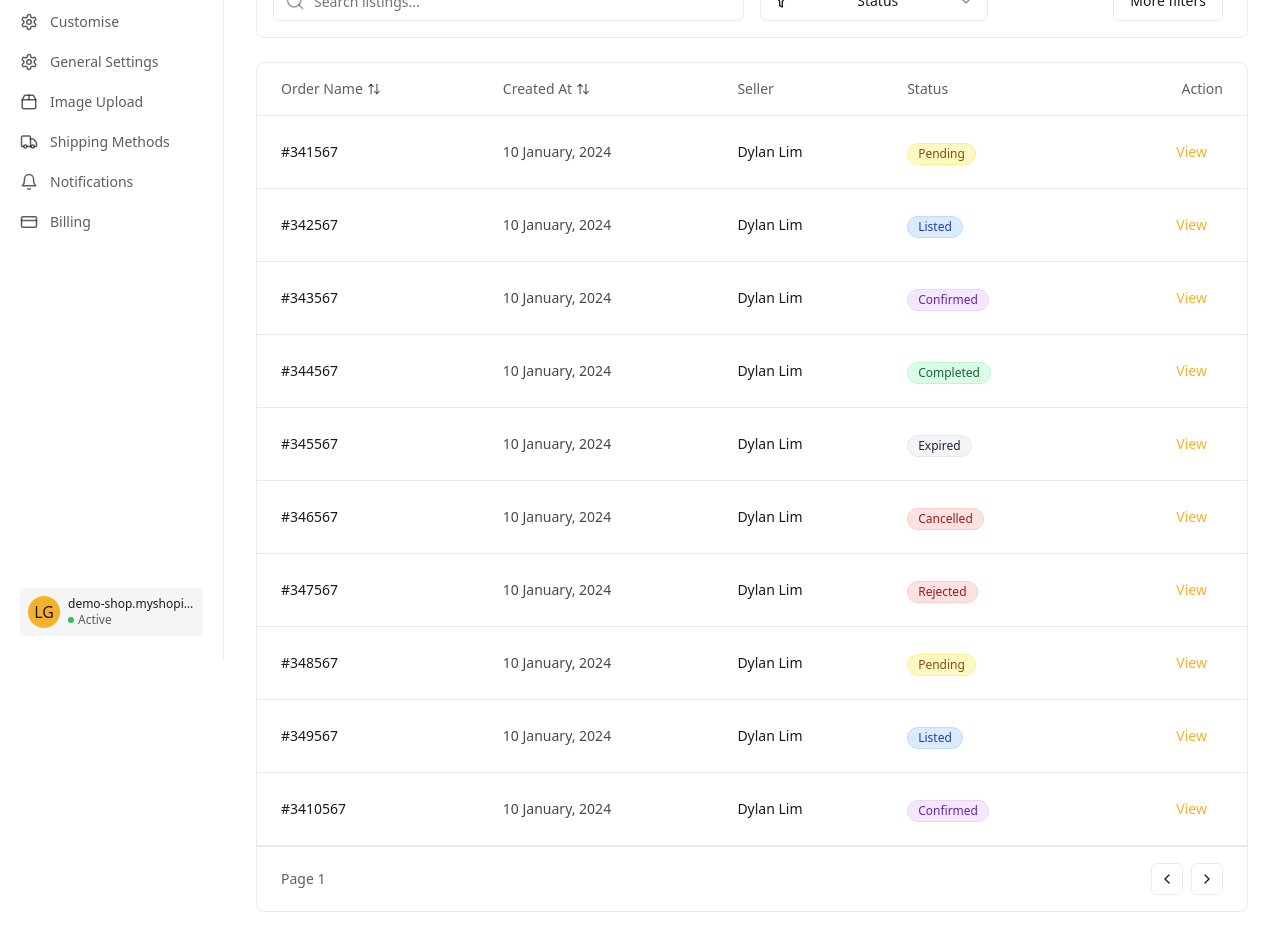
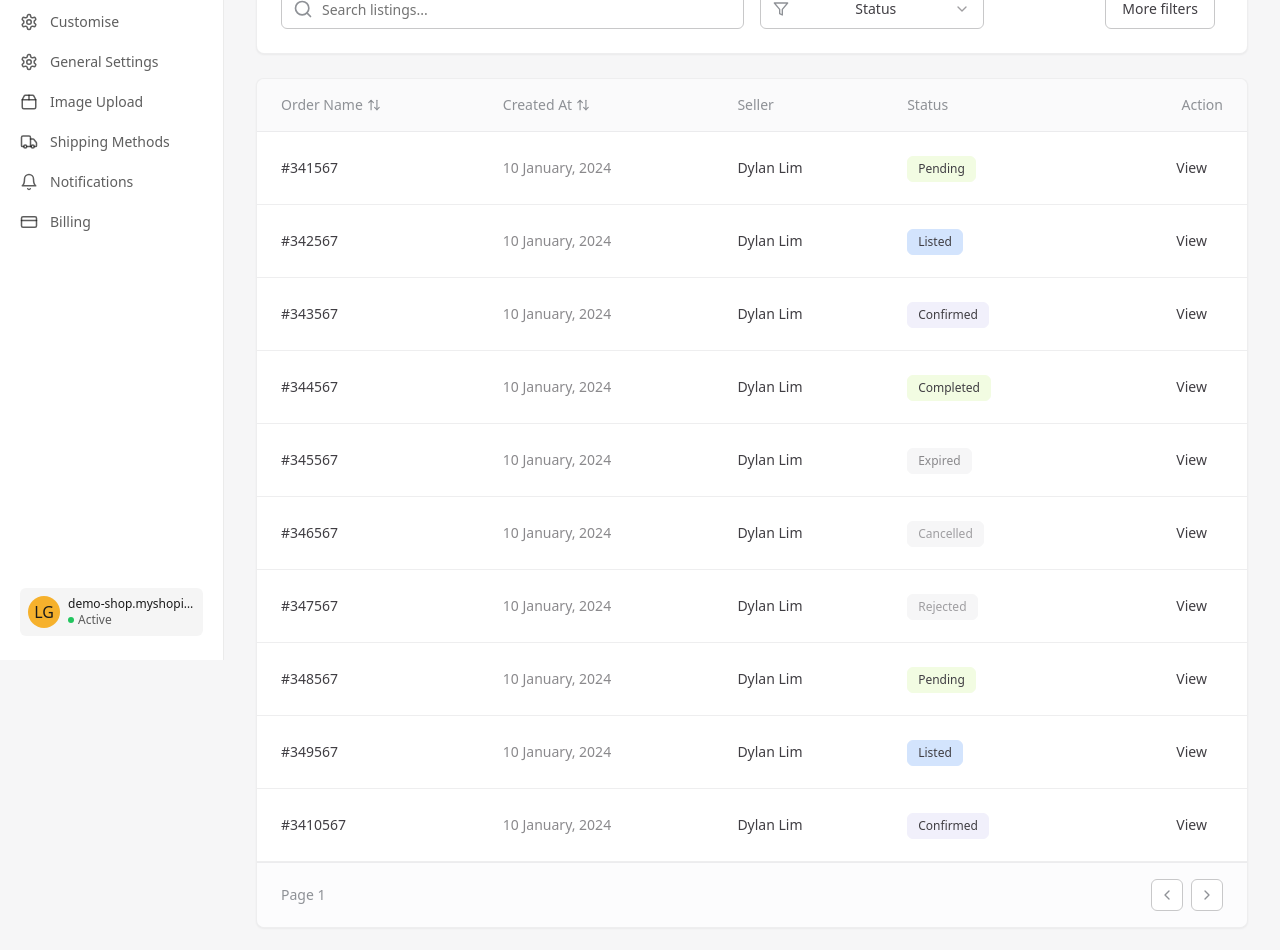
Before and after one commit to nicolaspc123/listing-sculptor, a React (Vite) app: page /manage-listings in a window 1280 px wide. Shown: the part 140-1090 px from the top of the page. Built offline with nearby package versions, Linux system fonts and the light colour scheme.

Commit message:
Redesign UI with Polaris
The UI was redesigned to use the Polaris design system.

```diff
--- a/src/components/ListingsTable.tsx
+++ b/src/components/ListingsTable.tsx
@@ -31,24 +31,24 @@ const StatusBadge = ({ status }: { status: ListingStatus }) => {
   };
 
   const statusClasses: Record<ListingStatus, string> = {
-    pending: 'bg-yellow-100 text-yellow-800 border-yellow-200',
-    listed: 'bg-blue-100 text-blue-800 border-blue-200',
-    confirmed: 'bg-purple-100 text-purple-800 border-purple-200',
-    completed: 'bg-green-100 text-green-800 border-green-200',
-    expired: 'bg-gray-100 text-gray-800 border-gray-200',
-    cancelled: 'bg-red-100 text-red-800 border-red-200',
-    rejected: 'bg-red-100 text-red-800 border-red-200',
+    pending: 'bg-[#F2FCE2] text-[#403E43] border-[#F2FCE2]',
+    listed: 'bg-[#D3E4FD] text-[#403E43] border-[#D3E4FD]',
+    confirmed: 'bg-[#F1F0FB] text-[#403E43] border-[#F1F0FB]',
+    completed: 'bg-[#F2FCE2] text-[#403E43] border-[#F2FCE2]',
+    expired: 'bg-[#F6F6F7] text-[#8A898C] border-[#F6F6F7]',
+    cancelled: 'bg-[#F6F6F7] text-[#9F9EA1] border-[#F6F6F7]',
+    rejected: 'bg-[#F6F6F7] text-[#9F9EA1] border-[#F6F6F7]',
   };
 
   return (
-    <span className={`inline-flex items-center px-2.5 py-0.5 rounded-full text-xs font-medium border ${statusClasses[status]}`}>
+    <span className={`inline-flex items-center px-2.5 py-1 rounded-md text-xs font-medium border ${statusClasses[status]}`}>
       {statusLabels[status]}
     </span>
   );
 };
 
 const SortableHeader = ({ label }: { label: string }) => (
-  <div className="flex items-center gap-1 cursor-pointer hover:text-primary transition-colors">
+  <div className="flex items-center gap-1 cursor-pointer hover:text-[#403E43] text-[#8E9196] transition-colors">
     {label}
     <ArrowUpDown size={14} />
   </div>
@@ -56,24 +56,24 @@ const SortableHeader = ({ label }: { label: string }) => (
 
 const ListingsTable: React.FC<ListingsTableProps> = ({ listings, onViewListing }) => {
   return (
-    <div className="bg-white rounded-lg border border-border overflow-hidden animate-fadeIn">
+    <div className="bg-white rounded-lg border border-[#C8C8C9]/30 overflow-hidden animate-fadeIn shadow-sm">
       <div className="overflow-x-auto">
         <table className="w-full">
           <thead>
-            <tr className="border-b border-border">
-              <th className="px-6 py-4 text-left text-sm font-medium text-foreground/70">
+            <tr className="border-b border-[#C8C8C9]/30 bg-[#F6F6F7]/50">
+              <th className="px-6 py-4 text-left text-sm font-medium text-[#8E9196]">
                 <SortableHeader label="Order Name" />
               </th>
-              <th className="px-6 py-4 text-left text-sm font-medium text-foreground/70">
+              <th className="px-6 py-4 text-left text-sm font-medium text-[#8E9196]">
                 <SortableHeader label="Created At" />
               </th>
-              <th className="px-6 py-4 text-left text-sm font-medium text-foreground/70">
+              <th className="px-6 py-4 text-left text-sm font-medium text-[#8E9196]">
                 Seller
               </th>
-              <th className="px-6 py-4 text-left text-sm font-medium text-foreground/70">
+              <th className="px-6 py-4 text-left text-sm font-medium text-[#8E9196]">
                 Status
               </th>
-              <th className="px-6 py-4 text-right text-sm font-medium text-foreground/70">
+              <th className="px-6 py-4 text-right text-sm font-medium text-[#8E9196]">
                 Action
               </th>
             </tr>
@@ -82,18 +82,18 @@ const ListingsTable: React.FC<ListingsTableProps> = ({ listings, onViewListing }
             {listings.map((listing) => (
               <tr
                 key={listing.id}
-                className="border-b border-border hover:bg-muted/30 transition-colors"
+                className="border-b border-[#C8C8C9]/30 hover:bg-[#F6F6F7]/50 transition-colors"
               >
-                <td className="px-6 py-4 text-sm">{listing.orderName}</td>
-                <td className="px-6 py-4 text-sm text-foreground/80">{listing.createdAt}</td>
-                <td className="px-6 py-4 text-sm">{listing.seller}</td>
+                <td className="px-6 py-4 text-sm font-medium text-[#403E43]">{listing.orderName}</td>
+                <td className="px-6 py-4 text-sm text-[#8A898C]">{listing.createdAt}</td>
+                <td className="px-6 py-4 text-sm text-[#403E43]">{listing.seller}</td>
                 <td className="px-6 py-4">
                   <StatusBadge status={listing.status} />
                 </td>
                 <td className="px-6 py-4 text-right">
                   <Button
                     variant="link"
-                    className="text-primary font-medium"
+                    className="text-[#403E43] font-medium hover:text-[#403E43]/80"
                     onClick={() => onViewListing(listing.id)}
                   >
                     View
@@ -105,15 +105,23 @@ const ListingsTable: React.FC<ListingsTableProps> = ({ listings, onViewListing }
         </table>
       </div>
 
-      <div className="flex items-center justify-between px-6 py-4 border-t border-border">
-        <div className="text-sm text-foreground/70">
+      <div className="flex items-center justify-between px-6 py-4 border-t border-[#C8C8C9]/30 bg-[#F6F6F7]/30">
+        <div className="text-sm text-[#8E9196]">
           Page 1
         </div>
         <div className="flex items-center gap-2">
-          <Button variant="outline" size="icon" className="h-8 w-8">
+          <Button
+            variant="outline"
+            size="icon"
+            className="h-8 w-8 border-[#C8C8C9] text-[#8E9196] hover:bg-[#F1F0FB] hover:text-[#403E43]"
+          >
             <ChevronLeft size={16} />
           </Button>
-          <Button variant="outline" size="icon" className="h-8 w-8">
+          <Button
+            variant="outline"
+            size="icon"
+            className="h-8 w-8 border-[#C8C8C9] text-[#8E9196] hover:bg-[#F1F0FB] hover:text-[#403E43]"
+          >
             <ChevronRight size={16} />
           </Button>
         </div>
--- a/src/pages/ManageListings.tsx
+++ b/src/pages/ManageListings.tsx
@@ -57,55 +57,68 @@ const ManageListings = () => {
   const hasFilters = searchTerm || statusFilter;
 
   return (
-    <div className="flex min-h-screen bg-background">
+    <div className="flex min-h-screen bg-[#F6F6F7]">
       <Sidebar />
 
       <main className="flex-1 p-8">
         <div className="max-w-7xl mx-auto">
           <div className="flex items-center justify-between mb-8">
-            <h1 className="text-3xl font-semibold">Manage Listing</h1>
-            <Button onClick={() => setShowAddDialog(true)}>
+            <h1 className="text-3xl font-medium text-[#403E43]">Manage Listing</h1>
+            <Button
+              onClick={() => setShowAddDialog(true)}
+              className="bg-[#D3E4FD] hover:bg-[#D3E4FD]/90 text-[#403E43] font-medium border-none"
+            >
               <Plus className="mr-2 h-4 w-4" />
               Add New Listing
             </Button>
           </div>
 
-          <div className="bg-white rounded-lg border border-border p-4 mb-6">
+          <div className="bg-white rounded-lg border border-[#C8C8C9]/30 p-6 mb-6 shadow-sm">
             <div className="grid grid-cols-1 md:grid-cols-4 gap-4">
               <div className="md:col-span-2 relative">
-                <Search className="absolute left-3 top-2.5 h-5 w-5 text-foreground/40" />
+                <Search className="absolute left-3 top-2.5 h-5 w-5 text-[#8E9196]" />
                 <Input
                   placeholder="Search listings..."
                   value={searchTerm}
                   onChange={(e) => setSearchTerm(e.target.value)}
-                  className="pl-10"
+                  className="pl-10 border-[#C8C8C9] bg-white text-[#403E43] focus-visible:ring-[#D3E4FD] focus-visible:border-[#D3E4FD]"
                 />
               </div>
 
               <Select value={statusFilter} onValueChange={setStatusFilter}>
-                <SelectTrigger className="flex items-center">
-                  <Filter className="mr-2 h-4 w-4" />
+                <SelectTrigger
+                  className="flex items-center border-[#C8C8C9] bg-white text-[#403E43] focus:ring-[#D3E4FD] focus:border-[#D3E4FD]"
+                >
+                  <Filter className="mr-2 h-4 w-4 text-[#8E9196]" />
                   <SelectValue placeholder="Status" />
                 </SelectTrigger>
-                <SelectContent>
-                  <SelectItem value="all">All Statuses</SelectItem>
-                  <SelectItem value="pending">Pending</SelectItem>
-                  <SelectItem value="listed">Listed</SelectItem>
-                  <SelectItem value="confirmed">Confirmed</SelectItem>
-                  <SelectItem value="completed">Completed</SelectItem>
-                  <SelectItem value="expired">Expired</SelectItem>
-                  <SelectItem value="cancelled">Cancelled</SelectItem>
-                  <SelectItem value="rejected">Rejected</SelectItem>
+                <SelectContent className="bg-white border-[#C8C8C9]/50">
+                  <SelectItem value="all" className="text-[#403E43]">All Statuses</SelectItem>
+                  <SelectItem value="pending" className="text-[#403E43]">Pending</SelectItem>
+                  <SelectItem value="listed" className="text-[#403E43]">Listed</SelectItem>
+                  <SelectItem value="confirmed" className="text-[#403E43]">Confirmed</SelectItem>
+                  <SelectItem value="completed" className="text-[#403E43]">Completed</SelectItem>
+                  <SelectItem value="expired" className="text-[#403E43]">Expired</SelectItem>
+                  <SelectItem value="cancelled" className="text-[#403E43]">Cancelled</SelectItem>
+                  <SelectItem value="rejected" className="text-[#403E43]">Rejected</SelectItem>
                 </SelectContent>
               </Select>
 
               <div className="flex items-center justify-end">
-                <Button variant="outline" className="mr-2">
+                <Button
+                  variant="outline"
+                  className="mr-2 border-[#C8C8C9] text-[#403E43] hover:bg-[#F1F0FB] hover:text-[#403E43]"
+                >
                   More filters
                 </Button>
 
                 {hasFilters && (
-                  <Button variant="ghost" onClick={clearFilters} size="sm">
+                  <Button
+                    variant="ghost"
+                    onClick={clearFilters}
+                    size="sm"
+                    className="text-[#8E9196] hover:text-[#403E43] hover:bg-[#F1F0FB]"
+                  >
                     Clear all
                   </Button>
                 )}
@@ -115,7 +128,10 @@ const ManageListings = () => {
             {hasFilters && (
               <div className="flex flex-wrap gap-2 mt-4">
                 {searchTerm && (
-                  <Badge variant="secondary" className="flex items-center gap-1 py-1.5">
+                  <Badge
+                    variant="secondary"
+                    className="flex items-center gap-1 py-1.5 bg-[#F1F0FB] text-[#403E43] hover:bg-[#F1F0FB]/80"
+                  >
                     Search: {searchTerm}
                     <X
                       className="h-3 w-3 cursor-pointer"
@@ -125,7 +141,10 @@ const ManageListings = () => {
                 )}
 
                 {statusFilter && (
-                  <Badge variant="secondary" className="flex items-center gap-1 py-1.5">
+                  <Badge
+                    variant="secondary"
+                    className="flex items-center gap-1 py-1.5 bg-[#F1F0FB] text-[#403E43] hover:bg-[#F1F0FB]/80"
+                  >
                     Status: {statusFilter.charAt(0).toUpperCase() + statusFilter.slice(1)}
                     <X
                       className="h-3 w-3 cursor-pointer"
@@ -143,11 +162,11 @@ const ManageListings = () => {
           />
 
           <Dialog open={showAddDialog} onOpenChange={setShowAddDialog}>
-            <DialogContent className="max-w-4xl p-0 overflow-auto max-h-[95vh]">
+            <DialogContent className="max-w-4xl p-0 overflow-auto max-h-[95vh] bg-white border-[#C8C8C9]/30">
               <div className="p-6">
                 <DialogHeader>
-                  <DialogTitle>Add New Listing</DialogTitle>
-                  <DialogDescription>
+                  <DialogTitle className="text-[#403E43] text-xl font-medium">Add New Listing</DialogTitle>
+                  <DialogDescription className="text-[#8E9196]">
                     Create a new resale listing for your store
                   </DialogDescription>
                 </DialogHeader>
```
